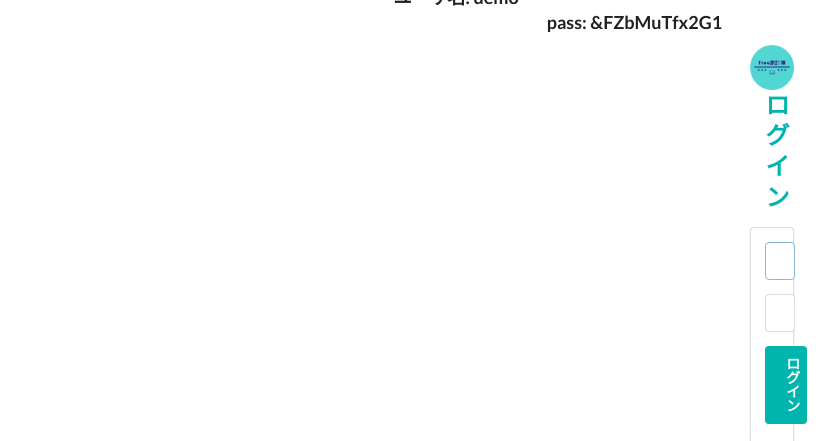
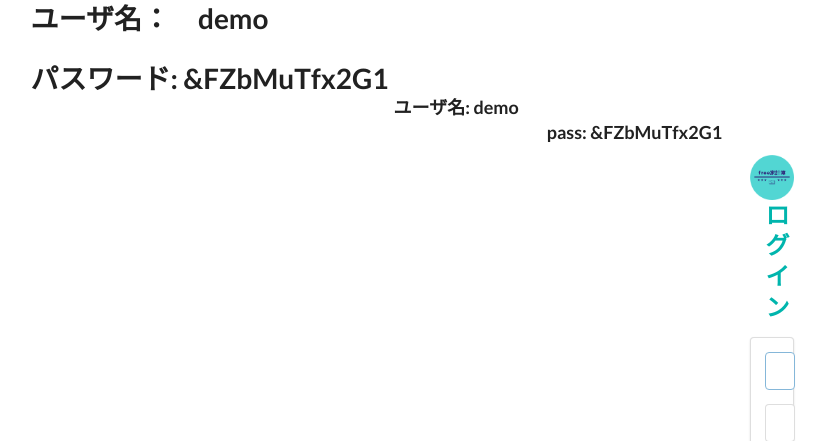
Before and after one commit to ta2min/free-kakeibo, a Django app: page /accounts/login/ in a window 1280 px wide. Shown: the top 441 px of the page, without its empty margins (46-884 px from the left). Run offline with Django 3.2, Linux system fonts and the light colour scheme.

Commit message:
Update login.html

```diff
--- a/templates/accounts/login.html
+++ b/templates/accounts/login.html
@@ -22,6 +22,8 @@
 {% endblock %}
 
 {% block content %}
+<h1>ユーザ名：　demo</h1>
+<h1>パスワード: &FZbMuTfx2G1</h1>
 <div class="ui middle aligned center aligned grid">
     <h3>ユーザ名: demo</h3>
     <h3>pass: &FZbMuTfx2G1</h3>
```
